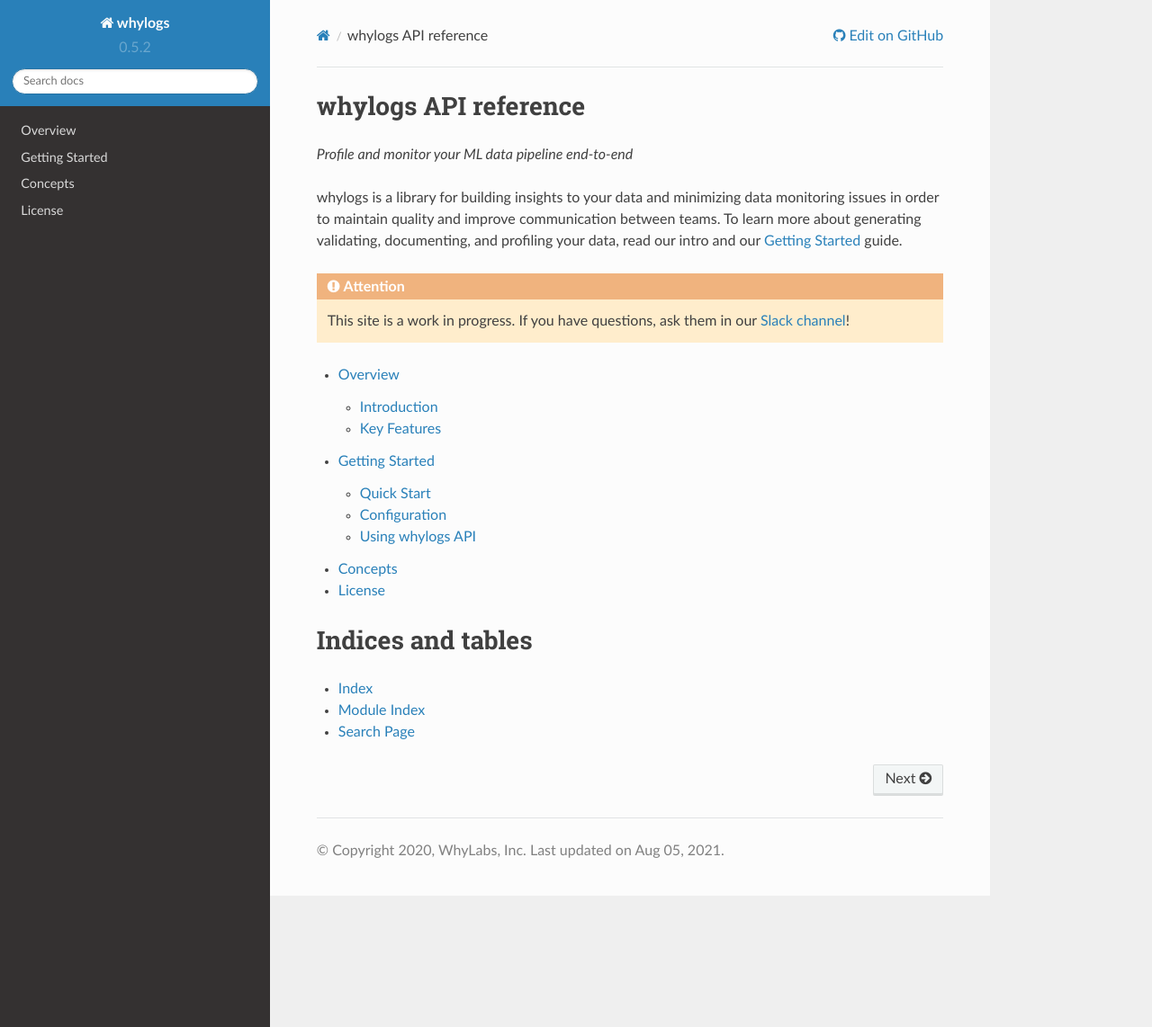
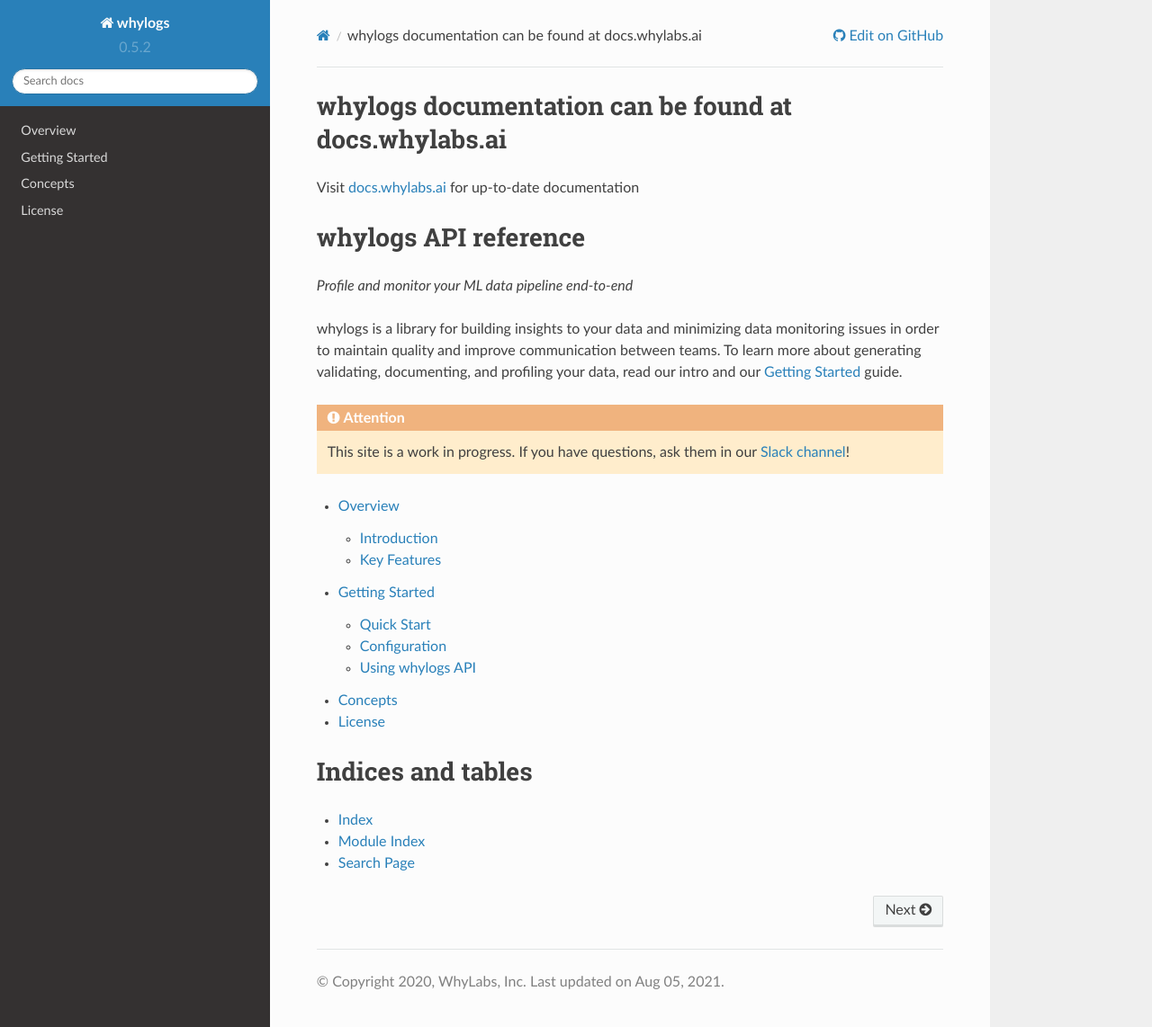
Before and after one commit to whylabs/whylogs, a Sphinx documentation site: the page built from docs/index.rst, in a window 1280 px wide and 1142 px high. Shown: the whole window at 90% size. Built offline with Sphinx 7.4.7 and the Read the Docs theme 2.0.0, drawn with Linux system fonts in a browser that asks for light colours; pages that are not in the unit, such as notebooks, are missing from menus.

Commit message:
link to our main docs website

```diff
--- a/docs/index.rst
+++ b/docs/index.rst
@@ -1,4 +1,10 @@
 :github_url: https://github.com/whylabs/whylogs
+
+
+whylogs documentation can be found at docs.whylabs.ai
+==================
+
+Visit `docs.whylabs.ai <https://docs.whylabs.ai/>`__ for up-to-date documentation
 
 whylogs API reference
 ==================
```
